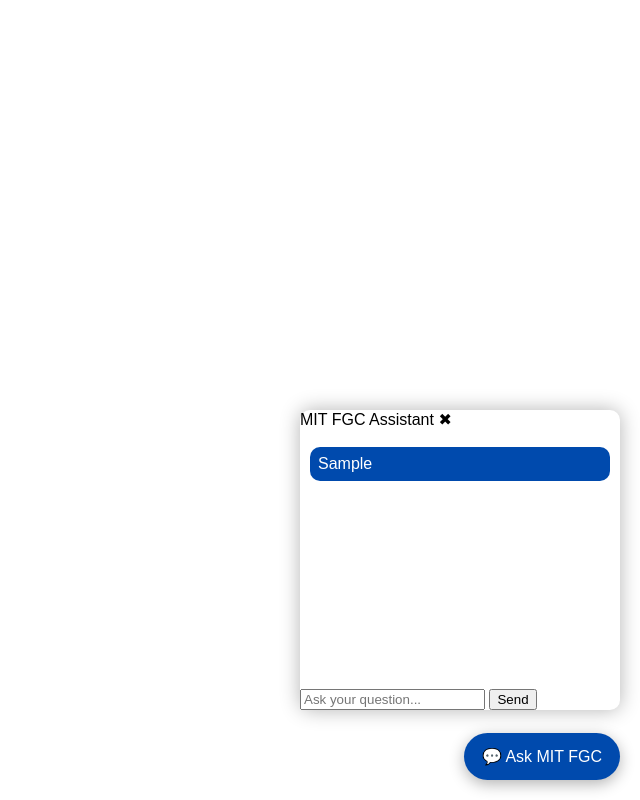
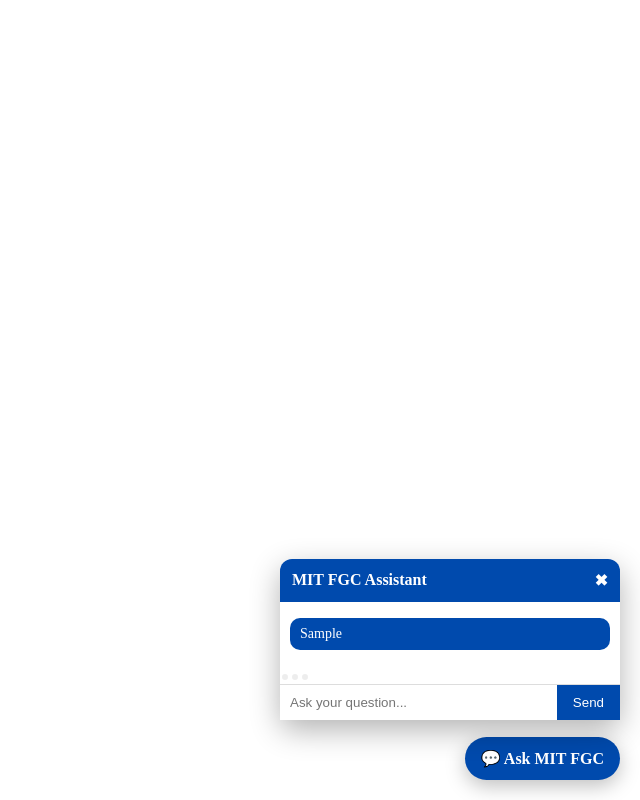
Before and after one commit to sunilv8892-sudo/chatbot, a website: page public/index.html in a window 1280 px wide. Both pictures are taken after typing "Sample" into the empty fields and a click on the button "Send". Shown: the whole page, without its empty margins (640-1280 px from the left). Drawn offline with Linux system fonts and the light colour scheme; no server answers.

Commit message:
Update style.css

```diff
--- a/public/style.css
+++ b/public/style.css
@@ -1,59 +1,102 @@
-body {
-  font-family: Arial, sans-serif;
-}
-
 #chat-toggle {
   position: fixed;
   bottom: 20px;
   right: 20px;
   background: #004aad;
   color: white;
-  padding: 14px 18px;
-  border-radius: 50px;
+  padding: 12px 16px;
+  border-radius: 999px;
   cursor: pointer;
-  box-shadow: 0 4px 15px rgba(0,0,0,0.3);
+  font-weight: 600;
+  z-index: 9999;
+  box-shadow: 0 6px 20px rgba(0,0,0,0.25);
 }
 
 #chatbox {
   position: fixed;
-  bottom: 90px;
+  bottom: 80px;
   right: 20px;
-  width: 320px;
+  width: 340px;
+  max-height: 520px;
   background: white;
-  border-radius: 10px;
+  border-radius: 12px;
   display: flex;
   flex-direction: column;
-  box-shadow: 0 0 20px rgba(0,0,0,0.3);
-  animation: pop 0.3s ease;
+  z-index: 9999;
+  box-shadow: 0 10px 30px rgba(0,0,0,0.3);
+  animation: fadeUp 0.25s ease;
 }
 
 .hidden {
   display: none;
 }
 
-@keyframes pop {
-  from { transform: scale(0.8); opacity: 0; }
-  to { transform: scale(1); opacity: 1; }
+@keyframes fadeUp {
+  from { transform: translateY(20px); opacity: 0; }
+  to { transform: translateY(0); opacity: 1; }
+}
+
+#chat-header {
+  background: #004aad;
+  color: white;
+  padding: 12px;
+  font-weight: bold;
+  display: flex;
+  justify-content: space-between;
+  border-radius: 12px 12px 0 0;
 }
 
 #messages {
+  flex: 1;
   padding: 10px;
-  height: 240px;
   overflow-y: auto;
 }
 
 .msg {
-  margin: 8px 0;
-  padding: 8px;
+  margin: 6px 0;
+  padding: 8px 10px;
   border-radius: 10px;
+  font-size: 14px;
 }
 
-.user { background: #004aad; color: white; margin-left: auto; }
-.bot { background: #eee; }
+.user {
+  background: #004aad;
+  color: white;
+  margin-left: auto;
+}
+
+.bot {
+  background: #f1f1f1;
+}
+
+#chat-input {
+  display: flex;
+  border-top: 1px solid #ddd;
+}
+
+#input {
+  flex: 1;
+  border: none;
+  padding: 10px;
+}
+
+#send-btn {
+  background: #004aad;
+  color: white;
+  border: none;
+  padding: 0 16px;
+}
 
 .typing span {
+  display: inline-block;
+  width: 6px;
+  height: 6px;
+  background: #aaa;
+  border-radius: 50%;
+  margin: 0 2px;
   animation: blink 1.4s infinite both;
 }
+
 @keyframes blink {
   0% { opacity: .2; }
   20% { opacity: 1; }
```
